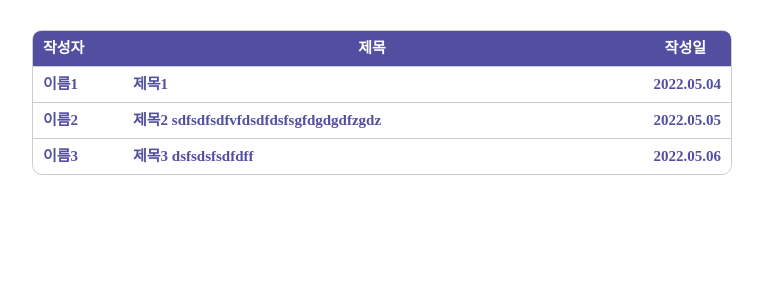
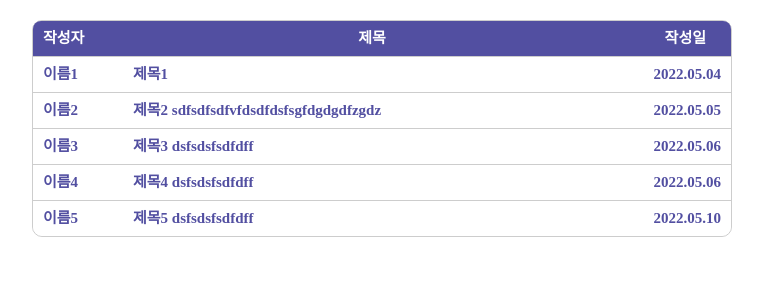
Before and after one commit to elicesw2-project2/circuit, a React (Create React App) app in the folder front/: page /Story in a window 1280 px wide. Shown: the top 300 px of the page, without its empty margins (258-1021 px from the left). Built offline with nearby package versions, Linux system fonts and the light colour scheme; no server answers.

Commit message:
css 조금수정

```diff
--- a/front/src/components/Story.jsx
+++ b/front/src/components/Story.jsx
@@ -3,11 +3,11 @@ import { Link } from 'react-router-dom';
 import '../styles/Story.css';
 import dummy from '../db/story.json';
 
-// fetch('https://elice-server.herokuapp.com/auth/login', {
-// 	method: 'POST',
-// })
-// 	.then((res) => res.json())
-// 	.then((data) => console.log(data));
+fetch('https://elice-server.herokuapp.com/board', {
+	method: 'GET',
+})
+	.then((res) => res.json())
+	.then((data) => console.log(data));
 
 function Story() {
 	// 글 목록 컨테이너 , 이 안에 글 들이 들어감
--- a/front/src/db/story.json
+++ b/front/src/db/story.json
@@ -20,6 +20,20 @@
 			"content": "string3",
 			"name": "이름3",
 			"day": "2022.05.06"
+		},
+		{
+			"id": 4,
+			"title": "제목4 dsfsdsfsdfdff",
+			"content": "string4",
+			"name": "이름4",
+			"day": "2022.05.06"
+		},
+		{
+			"id": 5,
+			"title": "제목5 dsfsdsfsdfdff",
+			"content": "string5",
+			"name": "이름5",
+			"day": "2022.05.10"
 		}
 	]
 }
--- a/front/src/pages/MainPage.jsx
+++ b/front/src/pages/MainPage.jsx
@@ -8,10 +8,10 @@ function MainPage() {
 		<>
 			<NavBar />
 
-			{/* <div className="test"> 테스트 해본것임 */}
-			<Profile />
-			<Story />
-			{/* </div> */}
+			<div className="test">
+				<Profile />
+				<Story />
+			</div>
 
 			<div />
 		</>
--- a/front/src/pages/Read.jsx
+++ b/front/src/pages/Read.jsx
@@ -2,6 +2,12 @@ import React from 'react';
 import { useParams } from 'react-router-dom';
 import '../styles/Read.css';
 import dummy from '../db/story.json';
+
+// fetch('https://elice-server.herokuapp.com/board', {
+// 	method: 'GET',
+// })
+// 	.then((res) => res.json())
+// 	.then((data) => console.log(data));
 
 function Read() {
 	const a = useParams().id - 1;
--- a/front/src/styles/Read.css
+++ b/front/src/styles/Read.css
@@ -31,5 +31,5 @@
 	padding-bottom: 20px;
 	margin-bottom: 20px;
 	border-bottom: solid 1px rgba(0, 0, 0, 0.2);
-	height: 500px;
+	height: 300px;
 }
--- a/front/src/styles/Story.css
+++ b/front/src/styles/Story.css
@@ -4,7 +4,7 @@
 	display: flex;
 	flex-direction: column;
 	align-items: center;
-	margin: 30px auto;
+	margin: 20px auto;
 	width: 700px; /*아래 width랑 ㄱㅊ은거 골라 고정이나 비율중*/
 	/* width: 80%; */
 	height: 100%;
@@ -56,9 +56,9 @@
 }
 
 /* 아래는 프로필 이랑 글 목록 메인페이지에서 css 합쳐지게 test 해본것*/
-/* .test {
+.test {
 	display: flex;
 	justify-content: space-between;
-} */
+}
 
 /* #E3E2FC 마우스 올렸을 때 이 색으로 */
```
